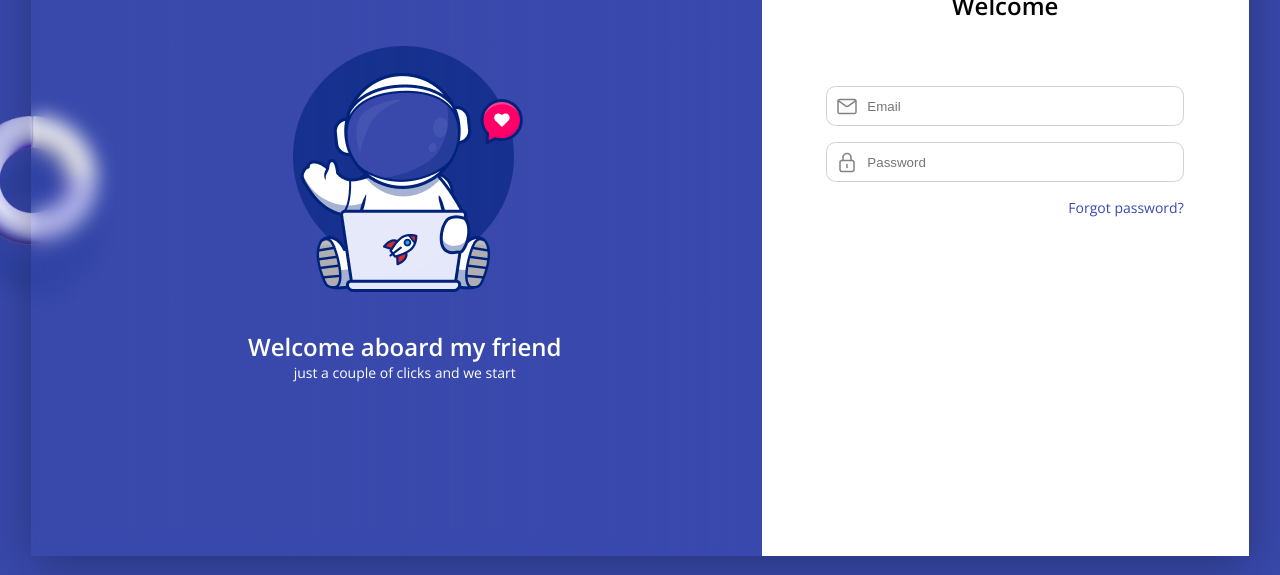
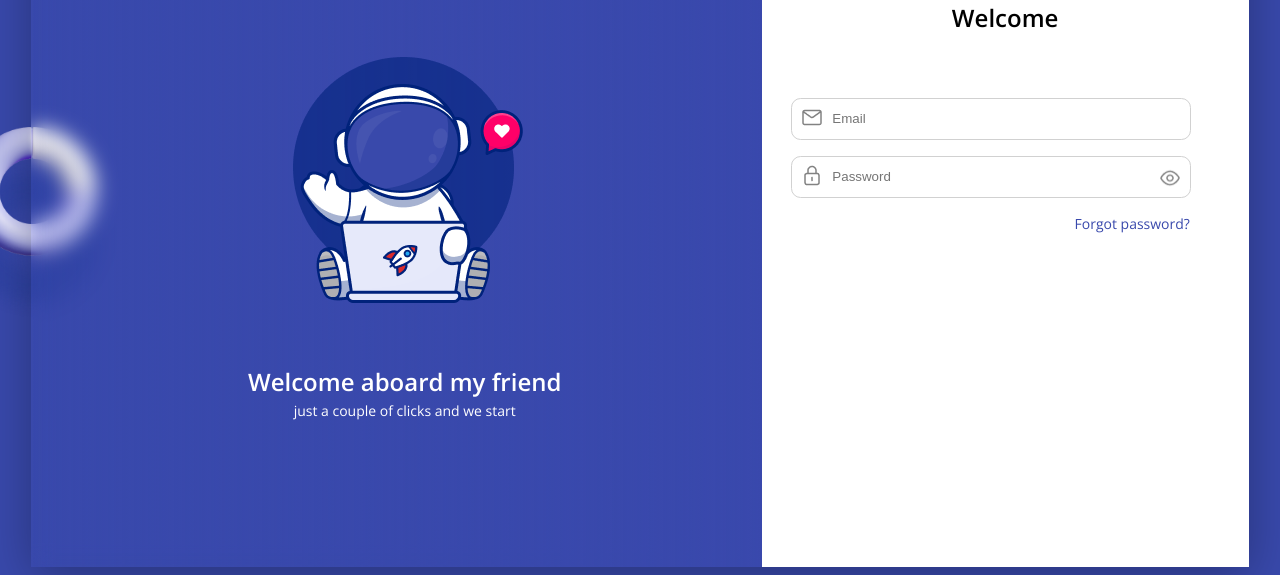
Before and after one commit to Deividadrian/Simple-Sign-Up-Screen, a plain HTML site: page index.html in a window 1280 px wide. Shown: the part 345-920 px from the top of the page. Drawn offline with nearby package versions, Linux system fonts and the light colour scheme.

Commit message:
Add view password

```diff
--- a/index.html
+++ b/index.html
@@ -1,15 +1,16 @@
 <!DOCTYPE html>
-<html lang="en">
+<html lang="pt-BR">
   <head>
     <meta charset="UTF-8" />
     <meta name="viewport" content="width=device-width, initial-scale=1.0" />
     <link rel="stylesheet" href="style.css">
     <title>SimpleSignUp</title>
 
+
   <!-- FONTS -->
-  <link rel="preconnect" href="https://fonts.googleapis.com">
-  <link rel="preconnect" href="https://fonts.gstatic.com" crossorigin>
-  <link href="https://fonts.googleapis.com/css2?family=Open+Sans:wght@300;400;600&display=swap" rel="stylesheet">
+    <link rel="preconnect" href="https://fonts.googleapis.com">
+    <link rel="preconnect" href="https://fonts.gstatic.com" crossorigin>
+    <link href="https://fonts.googleapis.com/css2?family=Open+Sans:wght@300;400;600&display=swap" rel="stylesheet">
 
   </head>
   <body>
@@ -34,15 +35,18 @@
           </div>
           <div class="inputs-fields">
             <div class="input-email">
-              <input type="email" name="useemail" placeholder="Email">
+              <input type="email" name="email" placeholder="Email">
             </div>
             <div class="input-password">
-              <input type="password" name="usepassword" placeholder="Password">
+              <input type="password" name="password" placeholder="Password" id="password">
+              <img src="assets/view.png" alt="view" class="view">
             </div>
-            <h4>Forgot password?</h4>
+              <a href="">Forgot password?</a>
           </div>
         </div>
       </div>
     </div>
+
+    <script type="text/javascript" src="main.js"></script>
   </body>
 </html>
--- /dev/null
+++ b/main.js
@@ -0,0 +1,12 @@
+const viewPassword = document.querySelector('.view');
+
+viewPassword.addEventListener('click', function() {
+
+  let input = document.querySelector('#password');
+
+  if (input.getAttribute('type') == 'password') {
+    input.setAttribute('type', 'text');
+  } else {
+    input.setAttribute('type', 'password');
+  }
+})
--- a/style.css
+++ b/style.css
@@ -1,11 +1,6 @@
-::-webkit-scrollbar {
-  display: none;
-}
 
 * {
-  margin: 0;
   padding: 0;
-  box-sizing: border-box;
 }
 
 /* ==== VARIABLES ==== */
@@ -20,13 +15,16 @@
   --title-font: 'Open Sans', sans-serif;
 }
 
+html body {
+  background-color: var(--base-color);
+}
+
 body {
-  background: var(--base-color);
   min-height: 100vh;
   display: flex;
   justify-content: center;
   position: relative;
-
+  align-items: center;
 }
 
 #header {
@@ -88,6 +86,7 @@ body {
 .text h3 {
   color: #FFFFFF;
   font: 600 1.5rem var(--title-font);
+  margin-bottom: -1rem;
 }
 
 .text h4 {
@@ -121,10 +120,11 @@ body {
   border: 1px solid var(--color-border-input);
 }
 
-.inputs-fields h4 {
-  margin-left: 15.125rem;
+.inputs-fields a {
+  margin-left: 17.7rem;
   font: 400 0.875rem var(--title-font);
   color: var(--base-color);
+  text-decoration: none;
 }
 
 .input-email input {
@@ -140,3 +140,12 @@ body {
   background-position: left 0.5rem top 0.4rem;
   padding: 0 0 0 2.5rem;
 }
+
+.input-password img {
+  width: 1.5rem;
+  height: 1.5rem;
+  position: relative;
+  left: -37px;
+  top: 9px;
+  cursor: pointer;
+}
```
Also changed, not shown: assets/view.png (added).
